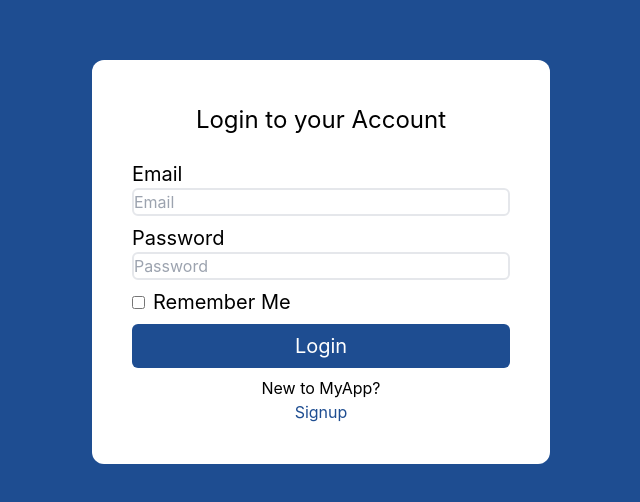
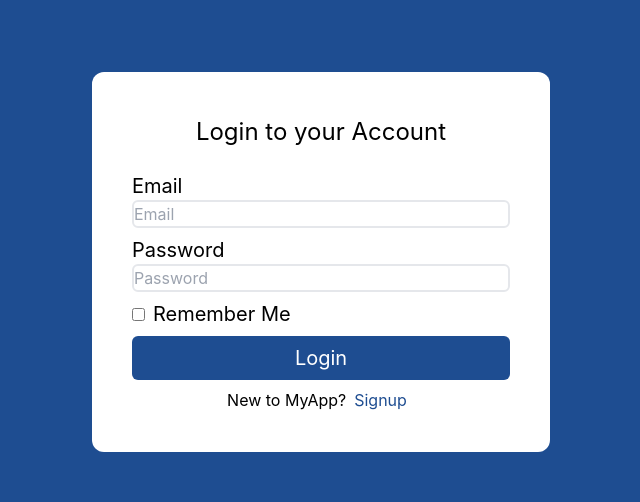
Before and after one commit to Surya-Kola/FB-DM-Helpdesk, a React (Create React App) app: page /login in a window 1280 px wide. Shown: the part 138-640 px from the top of the page, without its empty margins (319-959 px from the left). Built offline with nearby package versions, Linux system fonts and the light colour scheme.

Commit message:
first commit

```diff
--- a/src/components/Login.js
+++ b/src/components/Login.js
@@ -59,11 +59,11 @@ function Login() {
               Login
           </button>
         </form>
-        <div className="mt-2 text-center">
+        <div className="flex justify-center mt-2 text-center">
           <p>
-            New to MyApp?{" "}
+            New to MyApp?{"  "}
           </p>
-            <button className="text-[#1e4d91]" onClick={handleSignup}>Signup</button>
+            <button className="text-[#1e4d91] mx-2" onClick={handleSignup}>Signup</button>
         </div>
       </div>
     </div>
```
